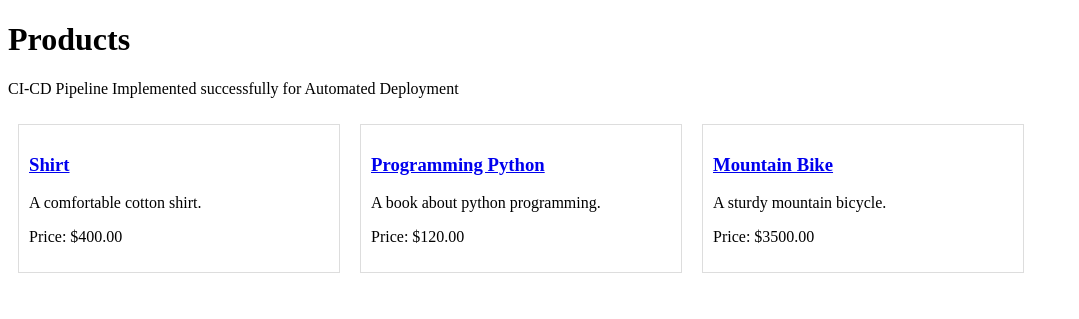
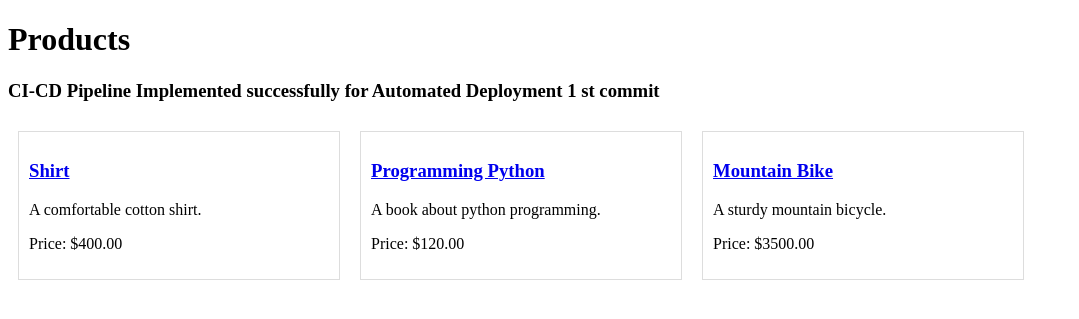
Before and after one commit to Aashish9311/CI-CD-Pipeline-For-Automated-Deployment, a Django app: page / in a window 1280 px wide. Shown: the top 319 px of the page, without its empty margins (0-1079 px from the left). Run offline with Django 5.2, Linux system fonts and the light colour scheme; data comes from the database, SQL or seed files in the repository.

Commit message:
Update product_list.html

```diff
--- a/shop/templates/shop/product_list.html
+++ b/shop/templates/shop/product_list.html
@@ -5,7 +5,7 @@
 </head>
 <body>
     <h1>Products</h1>
-    <p>CI-CD Pipeline Implemented  successfully for Automated Deployment</p>
+    <h3>CI-CD Pipeline Implemented  successfully for Automated Deployment 1 st commit </h3>
 
     <div style="display: flex; flex-wrap: wrap;">
         {% for product in products %}
```
